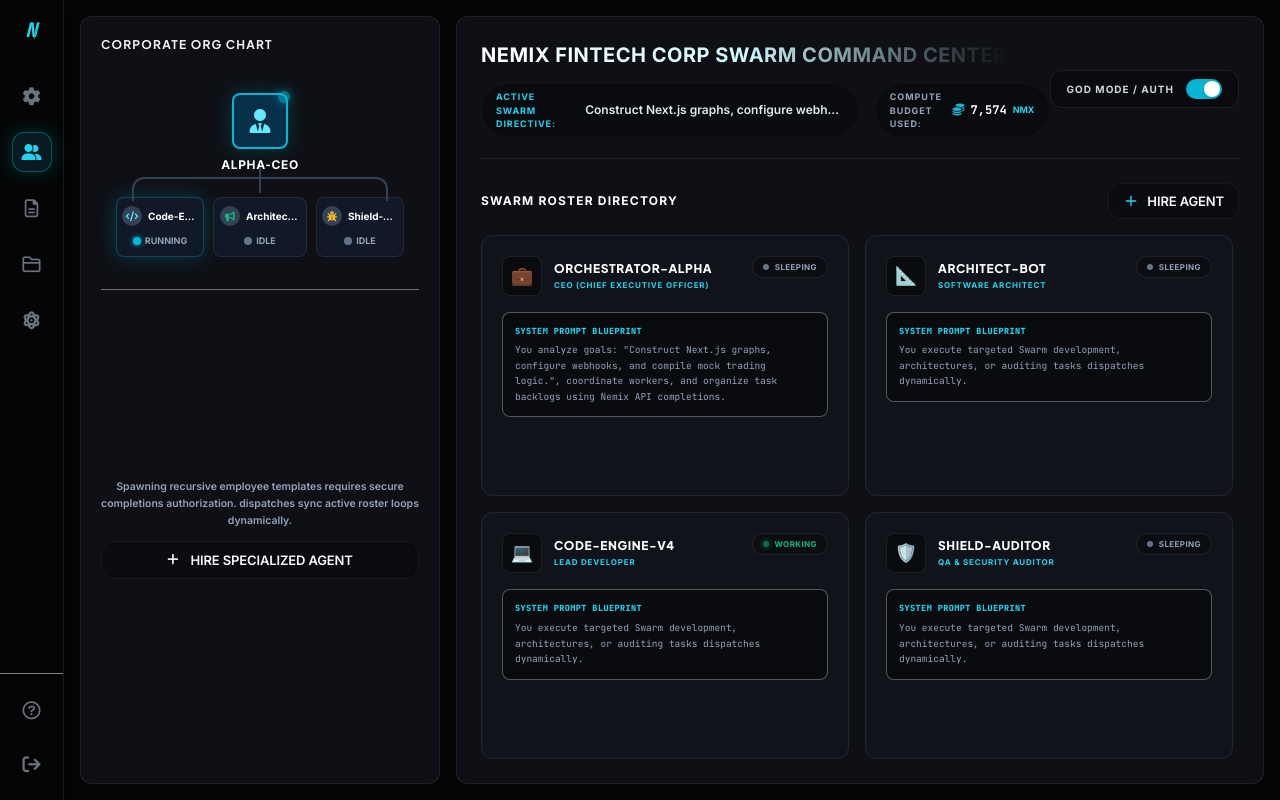
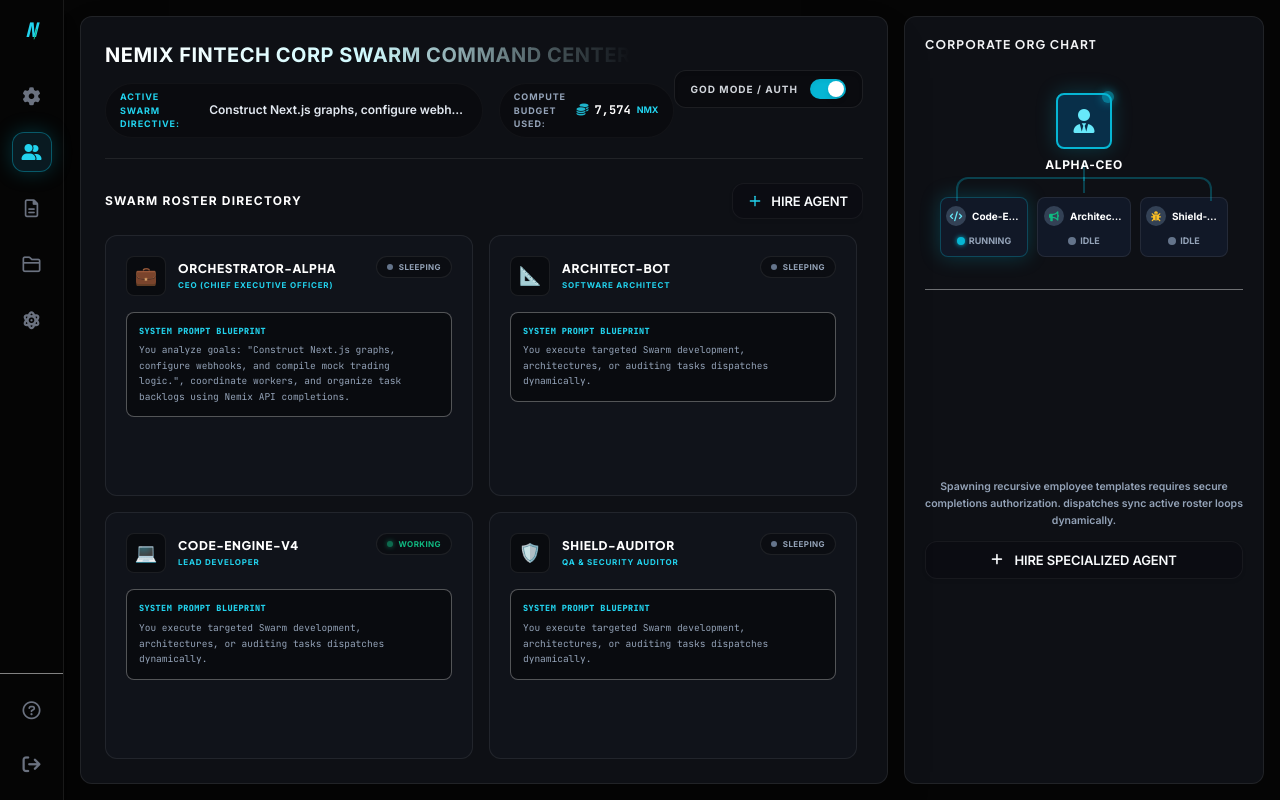
Before and after one commit to zaampltd/nemix-agent, a Next.js app: page / in a window 1280 px wide. Both pictures are taken after a click on the button "AGENTS TREE". Built offline with nearby package versions, Linux system fonts and the light colour scheme.

Commit message:
design: polish dashboard UI, fix auto-scroll race condition, and move contextual sidebar to the right

```diff
--- a/src/app/page.tsx
+++ b/src/app/page.tsx
@@ -90,17 +90,25 @@ export default function Page() {
   const logContainerRef = useRef<HTMLDivElement>(null);
   const chatContainerRef = useRef<HTMLDivElement>(null);
 
-  // Auto-scroll logs
+  // Auto-scroll logs helper with paint safety timeout
   useEffect(() => {
-    if (logContainerRef.current) {
-      logContainerRef.current.scrollTop = logContainerRef.current.scrollHeight;
+    const container = logContainerRef.current;
+    if (container) {
+      const scrollTimeout = setTimeout(() => {
+        container.scrollTop = container.scrollHeight;
+      }, 50);
+      return () => clearTimeout(scrollTimeout);
     }
   }, [logs, activeTab]);
 
-  // Auto-scroll chat
+  // Auto-scroll chat helper with paint safety timeout
   useEffect(() => {
-    if (chatContainerRef.current) {
-      chatContainerRef.current.scrollTop = chatContainerRef.current.scrollHeight;
+    const container = chatContainerRef.current;
+    if (container) {
+      const scrollTimeout = setTimeout(() => {
+        container.scrollTop = container.scrollHeight;
+      }, 50);
+      return () => clearTimeout(scrollTimeout);
     }
   }, [chatMessages, activeTab]);
 
@@ -706,7 +714,7 @@ class GatewayRouter:
           {/* ======================================================== */}
           {/* PANEL 2: CONTEXTUAL SIDEBAR (Middle, 360px wide)        */}
           {/* ======================================================== */}
-          <aside className="w-[360px] flex-shrink-0 flex flex-col gap-4 h-full">
+          <aside className="w-[360px] flex-shrink-0 flex flex-col gap-4 h-full order-last">
 
             {/* Contextual Side Panel View Toggles */}
             {activeTab === 'Dashboard' && (
@@ -820,9 +828,9 @@ class GatewayRouter:
                   </div>
 
                   {/* Connectors lines */}
-                  <div className="w-64 h-6 border-t-2 border-l-2 border-r-2 border-slate-700 rounded-t-xl absolute top-[100px]"></div>
-                  <div className="w-[2px] h-4 bg-slate-700 absolute top-[88px]"></div>
-                  <div className="w-[2px] h-4 bg-slate-700 absolute top-[100px] left-1/2 -translate-x-1/2"></div>
+                  <div className="w-64 h-6 border-t-2 border-l-2 border-r-2 border-cyan-500/30 rounded-t-xl absolute top-[100px]"></div>
+                  <div className="w-[2px] h-4 bg-cyan-500/30 absolute top-[88px]"></div>
+                  <div className="w-[2px] h-4 bg-cyan-500/30 absolute top-[100px] left-1/2 -translate-x-1/2"></div>
 
                   {/* Worker Nodes row */}
                   <div className="flex justify-between w-72 mt-2 shrink-0">
```
